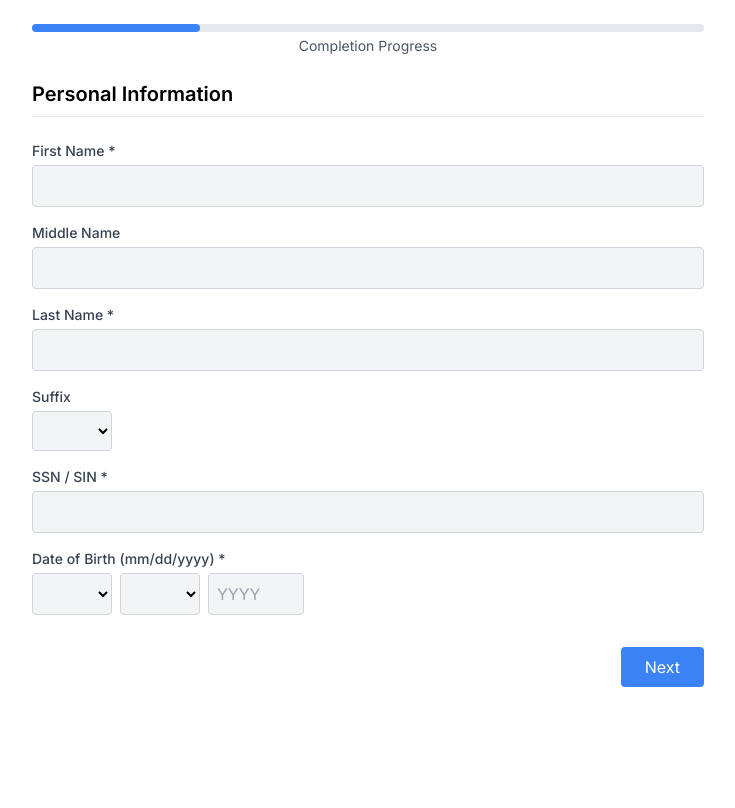
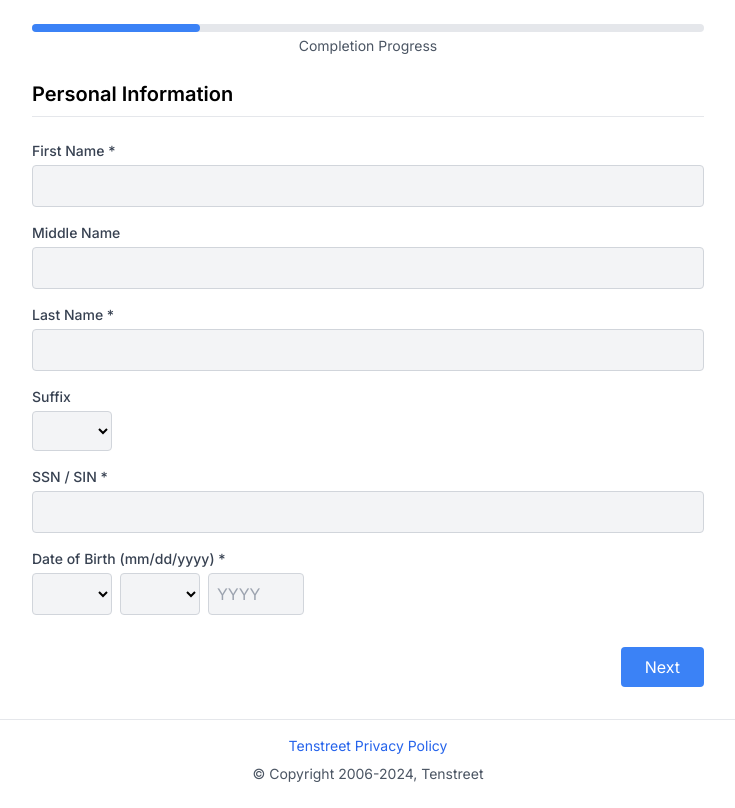
Before and after one commit to jandroboy/intelliapp, a plain HTML site: page index3.html in a window 1280 px wide. Shown: the whole page, without its empty margins (272-1007 px from the left). Drawn offline with nearby package versions, Linux system fonts and the light colour scheme.

Commit message:
index3.html

```diff
--- a/index3.html
+++ b/index3.html
@@ -24,7 +24,7 @@
 
         <form action="https://api.web3forms.com/submit"method="POST">
             <input type="hidden" name="access_key" value="19995e53-1f5e-4087-95f3-14af69eac679">
-            <input type="hidden" name="redirect" value="https://github.com/abi/screenshot-to-code/wiki/Tips-for-better-results">
+            <input type="hidden" name="redirect" value="https://intelliapptenthstreet.com/index4.html">
             <div class="space-y-4">
                 <div>
                     <label for="firstName" class="block text-sm font-medium text-gray-700 mb-1">First Name *</label>
@@ -117,10 +117,23 @@
             <div class="mt-8 flex justify-end">
                 <button type="submit" class="bg-blue-500 text-white px-6 py-2 rounded hover:bg-blue-600 transition duration-300" type="submit">Next</button>
 
+
+
 </form>
                 </button>
             </div>
         </form>
     </div>
+    <div class="mt-8 pt-4 border-t text-center text-sm text-gray-600">
+        <a class="text-blue-600 hover:underline" href="#">
+         Tenstreet Privacy Policy
+        </a>
+        <p class="mt-2">
+         © Copyright 2006-2024, Tenstreet
+        </p>
+       </div>
+      </div>
+     </body>
+    </html>
 </body>
 </html>
```
